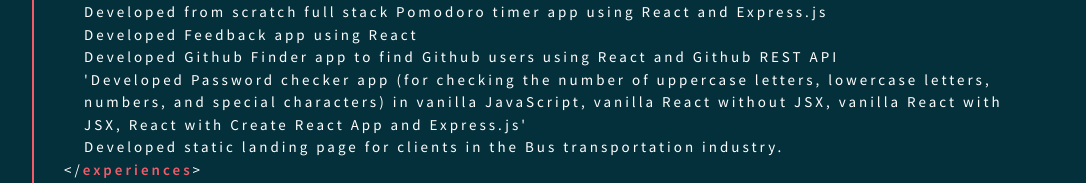
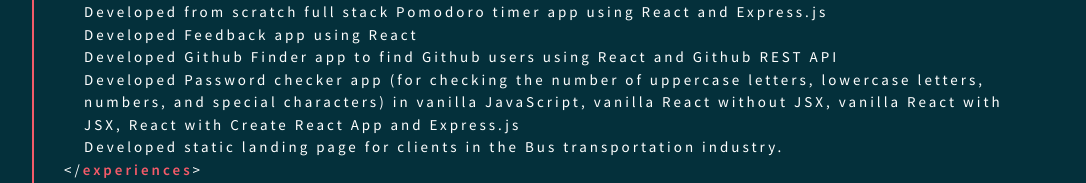
Before and after one commit to JelenaVitosevic/myPortfolio, a React (Create React App) app: page /resume in a window 1280 px wide. Shown: the part 769-952 px from the top of the page, without its empty margins (96-1182 px from the left). Built offline with nearby package versions, Linux system fonts and the light colour scheme.

Commit message:
just deleting some quotes

```diff
--- a/src/pages/resume/index.jsx
+++ b/src/pages/resume/index.jsx
@@ -153,7 +153,7 @@ function ResumePage() {
                 <span className={styles.white}>Developed Github Finder app to find Github users using React and Github REST API</span>
             </p>
             <p className={styles.tag}>
-                <span className={styles.white}>'Developed Password checker app (for checking the number of uppercase letters, lowercase letters, numbers, and special characters) in vanilla JavaScript, vanilla React without JSX, vanilla React with JSX, React with Create React App and Express.js'</span>
+                <span className={styles.white}>Developed Password checker app (for checking the number of uppercase letters, lowercase letters, numbers, and special characters) in vanilla JavaScript, vanilla React without JSX, vanilla React with JSX, React with Create React App and Express.js</span>
             </p>
             <p className={styles.tag}>
                 <span className={styles.white}>Developed static landing page for clients in the Bus transportation industry.</span>
```
